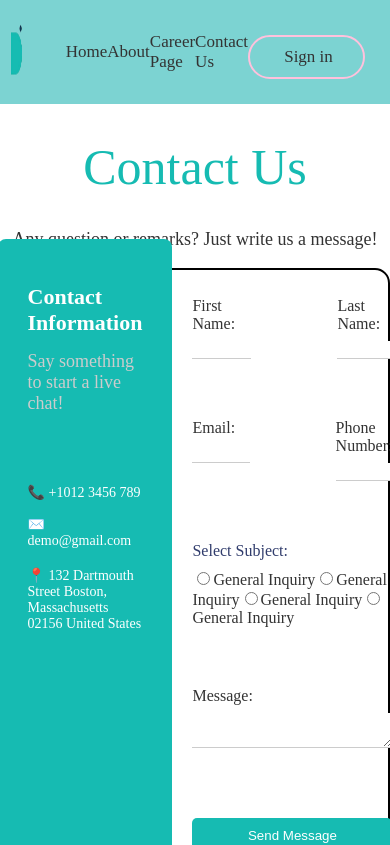
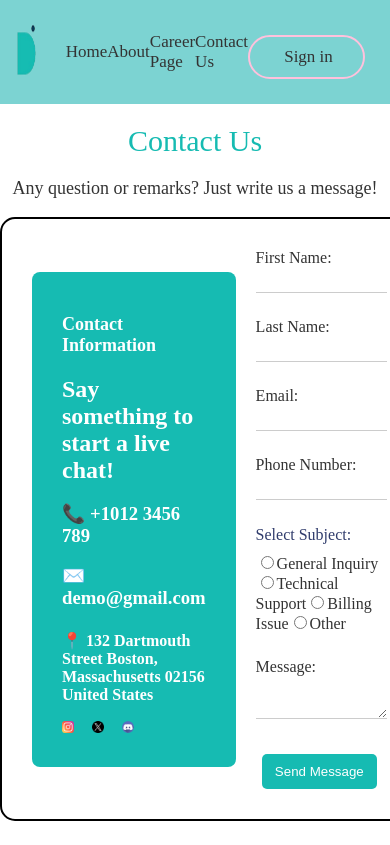
Before and after one commit to AliSaif541/Recruitment-and-Onboarding, a React (Create React App) app in the folder client/: page /contactus in a window 390 px wide. Shown: the top 845 px of the page. Built offline with nearby package versions, Linux system fonts and the light colour scheme.

Commit message:
Responsiveness and CSS-1
Improved responsiveness and CSS for contact us and login page. Made the pages make more sense and improved overall design.

```diff
--- a/client/src/pages/ContactUs.jsx
+++ b/client/src/pages/ContactUs.jsx
@@ -1,8 +1,8 @@
 import React from 'react';
 import '../styles/ContactUs.css';
-import instaLogo from '../images/instaLogo.png'; // Import the instaLogo image
-import twitterLogo from '../images/twitterLogo.png'; // Import the twitterLogo image
-import discordLogo from '../images/discordLogo.png'; // Import the discordLogo image
+import instaLogo from '../images/instaLogo.png';
+import twitterLogo from '../images/twitterLogo.png';
+import discordLogo from '../images/discordLogo.png';
 import Header from '../components/Header';
 import Footer from '../components/Footer';
 
@@ -29,7 +29,6 @@ function ContactUs() {
             <a href="https://discord.com" target="_blank" rel="noopener noreferrer">
               <img src={discordLogo} alt="Discord" />
             </a>
-
           </div>
         </div>
         <form className="contact-form">
@@ -64,15 +63,15 @@ function ContactUs() {
               </label>
               <label>
                 <input type="radio" name="subject" value="Technical Support" />
-                General Inquiry
+                Technical Support
               </label>
               <label>
                 <input type="radio" name="subject" value="Billing Issue" />
-                General Inquiry
+                Billing Issue
               </label>
               <label>
                 <input type="radio" name="subject" value="Other" />
-                General Inquiry
+                Other
               </label>
             </div>
           </div>
--- a/client/src/styles/ContactUs.css
+++ b/client/src/styles/ContactUs.css
@@ -6,120 +6,81 @@ body, html {
   text-align: center;
   font-size: 50px;
   font-family: Actor;
-  /* color: #333; */
   font-weight: 500;
-  color: #16BBB2
+  color: #16BBB2;
 }
 
 .contactus-p {
   text-align: center;
   font-family: Actor;
   font-size: 18px;
-  color:#333;
+  color: #333;
   font-weight: 400;
 }
 
 .contactus-btn {
   color: white;
-  border: white
+  border: none;
+  background-color: #16BBB2;
 }
 
 .contact-us-container {
-
   display: flex;
   justify-content: center;
   align-items: center;
   gap: 20px;
   padding: 30px;
   margin: auto;
-  margin-top: 150px;
   max-width: 800px;
   border: 2px solid black;
   border-radius: 15px;
-  height: 550px;
-  margin-top: 0;
+  height: auto; /* Adjusted for flexibility */
 }
 
 .contact-us-body {
   background-color: #16BBB2;
-  padding: 30px; /* Reduced padding */
-  border-radius: 8px; /* Reduced border radius */
+  padding: 30px;
+  border-radius: 8px;
   color: white;
-  flex: 1; /* Take up remaining space */
+  flex: 1;
 }
 
-
-.contact-us-body h1 {
-  font-size: 22px; /* Reduced font size */
-  margin-bottom: 15px; /* Reduced margin */
-
-}
-
-.contact-us-body h2 {
-  font-size: 18px; /* Reduced font size */
-  margin-bottom: 70px; /* Reduced margin */
-  font-family: Actor;
-  /* color:#333; */
-  font-weight: 400;
-  color: #ccc;
-}
-
-.contact-us-body h3 {
-  font-size: 14px; /* Reduced font size */
-  margin-bottom: 15px; /* Reduced margin */
-  font-family: Actor;
-  /* color:#333; */
-  font-weight: 400;
-}
-
-.contact-us-body h4 {
-  font-size: 14px; /* Reduced font size */
-  margin-bottom: 225px; /* Reduced margin */
-  font-family: Actor;
-  /* color:#333; */
-  font-weight: 400;
+.contact-us-body h1, .contact-us-body h2, .contact-us-body h3, .contact-us-body h4 {
+  margin-bottom: 15px;
 }
 
 .social-icons {
   display: flex;
-  gap: 15px; /* Reduced gap */
+  gap: 15px;
 }
 
 .social-icons img {
-  width: 20px; /* Reduced icon size */
+  width: 20px;
   height: auto;
 }
 
 .contact-form {
   display: flex;
   flex-direction: column;
-  gap: 15px; /* Reduced gap */
-  flex: 1; /* Take up remaining space */
-  /* font-family: Actor;
-  color:#333;
-  font-weight: 400; */
+  gap: 15px;
+  flex: 1;
 }
 
 .contact-form .name-inputs {
   display: flex;
-  gap: 90px; /* Reduced gap */
+  gap: 20px; /* Adjusted for smaller screens */
 }
 
 .contact-form .input-group {
   display: flex;
   flex-direction: column;
-  gap: 8px; /* Reduced gap */
-  margin-bottom: 45px; /* Reduced margin */
-  /* font-family: Actor;
-  color:#333;
-  font-weight: 400; */
+  gap: 8px;
+  margin-bottom: 15px;
 }
 
 .contact-form label {
-  /* color: #000000;
-  font-weight: bold; */
   font-family: Actor;
-  color:#333;
+  color: #333;
   font-weight: 400;
 }
 
@@ -132,19 +93,49 @@ body, html {
 
 .contact-form input[type="text"],
 .contact-form input[type="email"],
-.contact-form input[type="tel"] {
-  width: 100%; /* Slightly increased width */
-}
-
-.contact-form input:focus,
-.contact-form textarea:focus {
-  border-color: white; /* Change border color on focus */
+.contact-form input[type="tel"],
+.contact-form textarea {
+  width: 100%; /* Full width for mobile */
 }
 
 .contact-form button {
-  background-color: #16BBB2;
-  padding: 10px; /* Default padding */
-  width: 200px; /* Set width */
-  align-self: flex-end; /* Align button to the right */
-  border-radius: 5px; /* Add border radius for curved edges */
+  padding: 10px;
+  width: 200px;
+  align-self: center; /* Centered button */
+  border-radius: 5px;
 }
+
+/* Media Queries for Tablet */
+@media (max-width: 768px) {
+  .contactus-h1 {
+    font-size: 40px; /* Smaller font size for tablet */
+  }
+
+  .contact-us-container, .contact-form button {
+    width: 90%; /* More screen usage on tablets */
+  }
+
+  .contact-form .name-inputs {
+    flex-direction: column; /* Stack inputs vertically on tablets */
+    gap: 10px;
+  }
+}
+
+/* Media Queries for Mobile */
+@media (max-width: 480px) {
+  .contactus-h1 {
+    font-size: 30px; /* Even smaller font size for mobile */
+  }
+
+  .contact-us-body h1 {
+    font-size: 18px; /* Smaller headings for mobile */
+  }
+
+  .social-icons img {
+    width: 15px; /* Smaller icons for mobile */
+  }
+
+  .contact-form {
+    gap: 10px; /* Tighter layout for mobile */
+  }
+}
--- a/client/src/styles/Login.css
+++ b/client/src/styles/Login.css
@@ -5,45 +5,46 @@ html, body {
 
 .Login {
     display: grid;
-    grid-template-columns: 1fr 1fr;
+    grid-template-columns: 1fr 1fr; /* 2 columns in desktop mode */
     height: 100vh;
 }
 
 .Img-Part {
-    height: 100%;
+    display: flex;
     background-color: #7CD3D2;
-    display: grid;
+    align-items: center; /* Center image vertically */
+    justify-content: center; /* Center image horizontally */
 }
 
 img {
-    align-self: center;
-    justify-self: center;
-    width: 50%;
-    height: 50%;
+    max-width: 80%; /* Max width limit to prevent stretching */
+    max-height: 80%; /* Max height limit to maintain aspect ratio */
+    width: auto;  /* Auto width for maintaining aspect ratio */
+    height: auto; /* Auto height for maintaining aspect ratio */
 }
 
-.Title, .Headings {
+.Title, .Headings, .Welcome {
     color: #3751FE;
-    font-size: 30px;
     font-weight: 700;
 }
 
 .Title {
+    font-size: 30px;
     padding-left: 50px;
     align-self: end;
 }
 
 .Headings {
+    font-size: 30px;
     text-align: center;
-}
-
-.Headings, .Welcome{
     justify-self: center;
 }
 
 .Welcome {
+    font-size: 18px;
     align-self: start;
     text-align: center;
+    justify-self: center;
 }
 
 .Input-Form {
@@ -53,7 +54,6 @@ img {
 
 .input-div {
     display: grid;
-    grid-template-rows: 1fr 1fr;
     gap: 20px;
 }
 
@@ -61,7 +61,6 @@ img {
     width: 70%;
     justify-self: center;
     border: 1px solid #e5e5e5;
-    box-sizing: border-box;
     height: 50px;
     border-radius: 5px;
 }
@@ -85,12 +84,12 @@ img {
 
 .custom-error {
     justify-self: center;
+    color: red;
 }
 
 .login-btn {
     background-color: #3751FE;
     color: white;
-    border: white;
 }
 
 .signup-btn {
@@ -99,14 +98,9 @@ img {
     border: 1.5px solid #3751FE;
 }
 
-.signup-btn:hover {
+.signup-btn:hover, .login-btn:hover {
     cursor: pointer;
     background-color: #e5e5e5;
-}
-
-.login-btn:hover {
-    cursor: pointer;
-    background-color: #0020ee;
 }
 
 .Input-Container {
@@ -114,3 +108,49 @@ img {
     grid-template-rows: 1fr 2fr 0.5fr 3fr;
     align-items: center;
 }
+
+/* Media Queries for Tablet */
+@media (max-width: 768px) {
+    .Login {
+        grid-template-columns: 1fr; /* Single column for smaller devices */
+    }
+
+    .Img-Part, .Input-Container {
+        width: 100%;
+    }
+
+    .Input-Form, .Form-Div, .input-div {
+        width: 80%;
+        justify-self: center;
+    }
+
+    .custom-user-inp {
+        width: 100%;
+    }
+
+    img {
+        max-width: 60%; /* Smaller max width for tablets */
+        max-height: 60%; /* Smaller max height for better aspect ratio */
+    }
+}
+
+/* Media Queries for Mobile */
+@media (max-width: 480px) {
+    .Title, .Headings {
+        font-size: 20px;
+    }
+
+    .Welcome {
+        font-size: 16px;
+    }
+
+    .login-btn, .signup-btn {
+        width: 80px;
+        height: 30px;
+    }
+
+    img {
+        max-width: 80%; /* Slightly larger for mobile */
+        max-height: 80%;
+    }
+}
```
